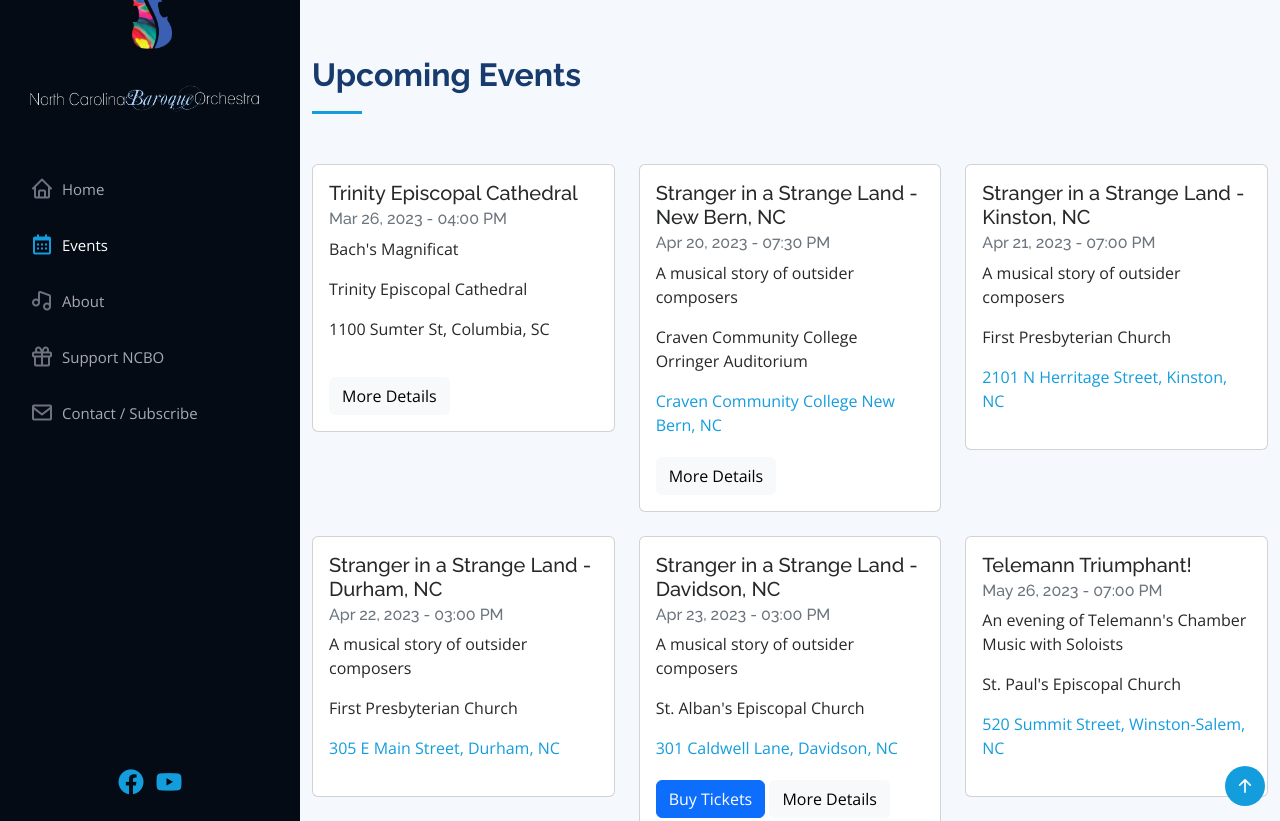
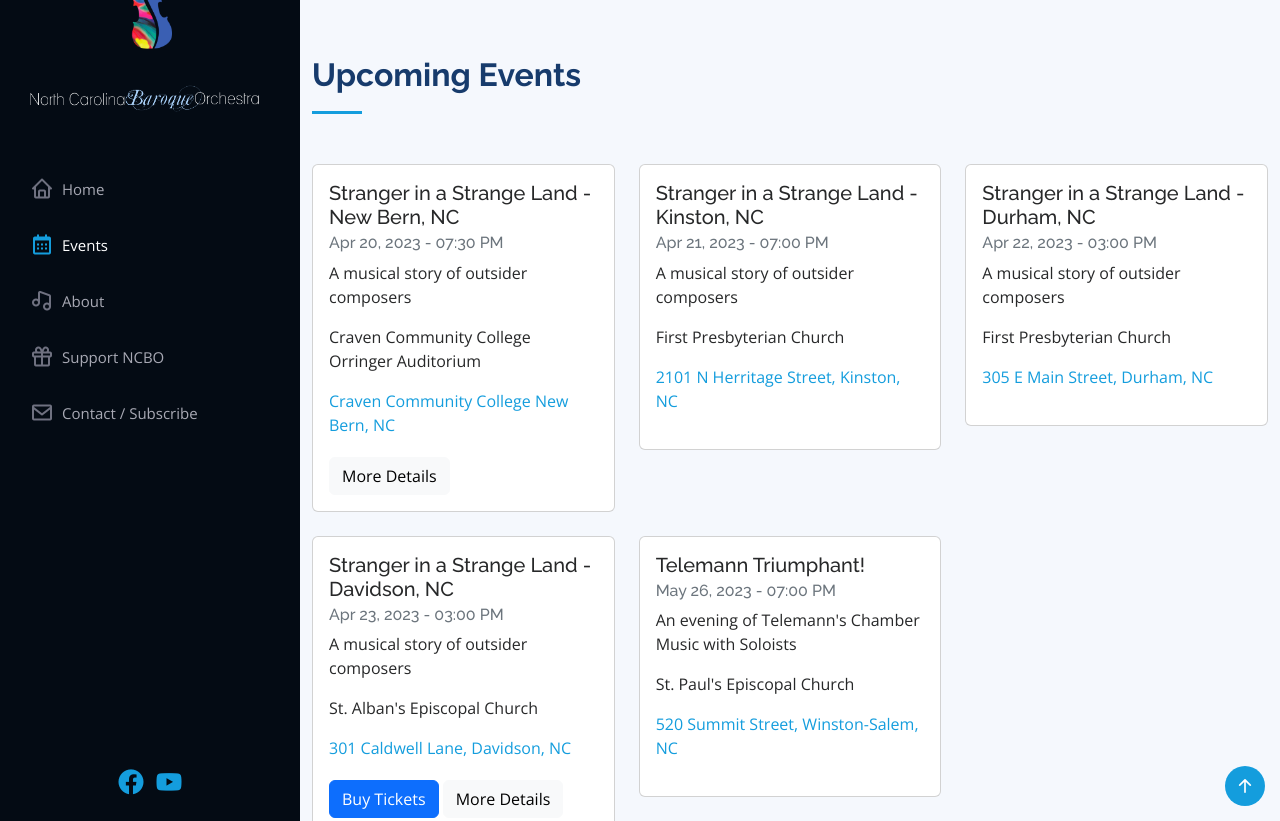
Before and after one commit to ncbaroqueorchestra/ncboweb, a Jekyll site: the page built from index.md, in a window 1280 px wide and 900 px high, scrolled down 825 px, cut to the strip 79-900 px from the top of the window. Built offline with Jekyll 4.4.1, drawn with Linux system fonts in a browser that asks for light colours; comment, search, counter and statistics services are not loaded.

Commit message:
Updated NCBO events

```diff
--- a/_data/events.yml
+++ b/_data/events.yml
@@ -1,13 +1,3 @@
-- heading: Trinity Episcopal Cathedral
-  eventdate: Mar 26, 2023
-  eventtime: 04:00 PM
-  description: Bach's Magnificat
-  venue: Trinity Episcopal Cathedral
-  address: 1100 Sumter St, Columbia, SC
-  mapurl:
-  ticketurl:
-  eventimageurl:
-  eventdetailsurl: trinitysc.org
 - heading: Stranger in a Strange Land - New Bern, NC
   eventdate: Apr 20, 2023
   eventtime: 07:30 PM
@@ -152,3 +142,4 @@
 #NUM!
 #NUM!
 #NUM!
+#NUM!
```
